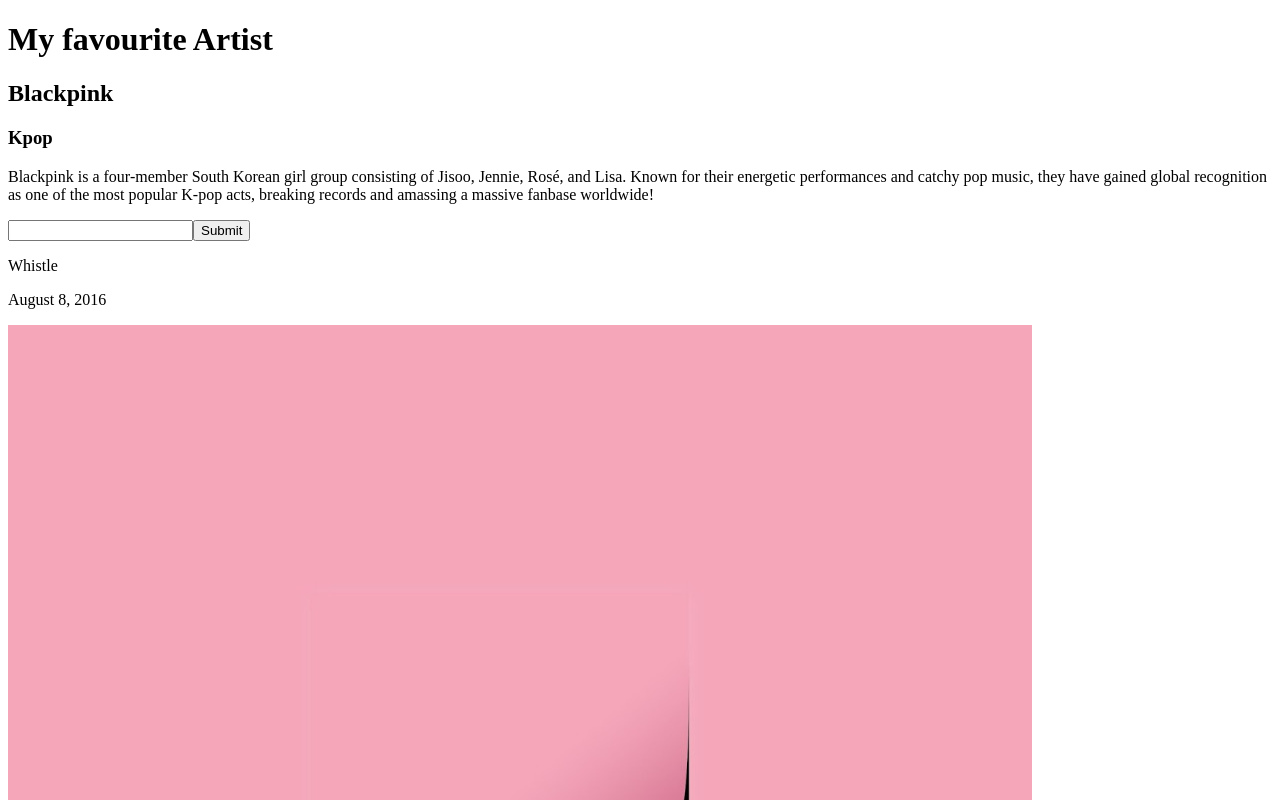
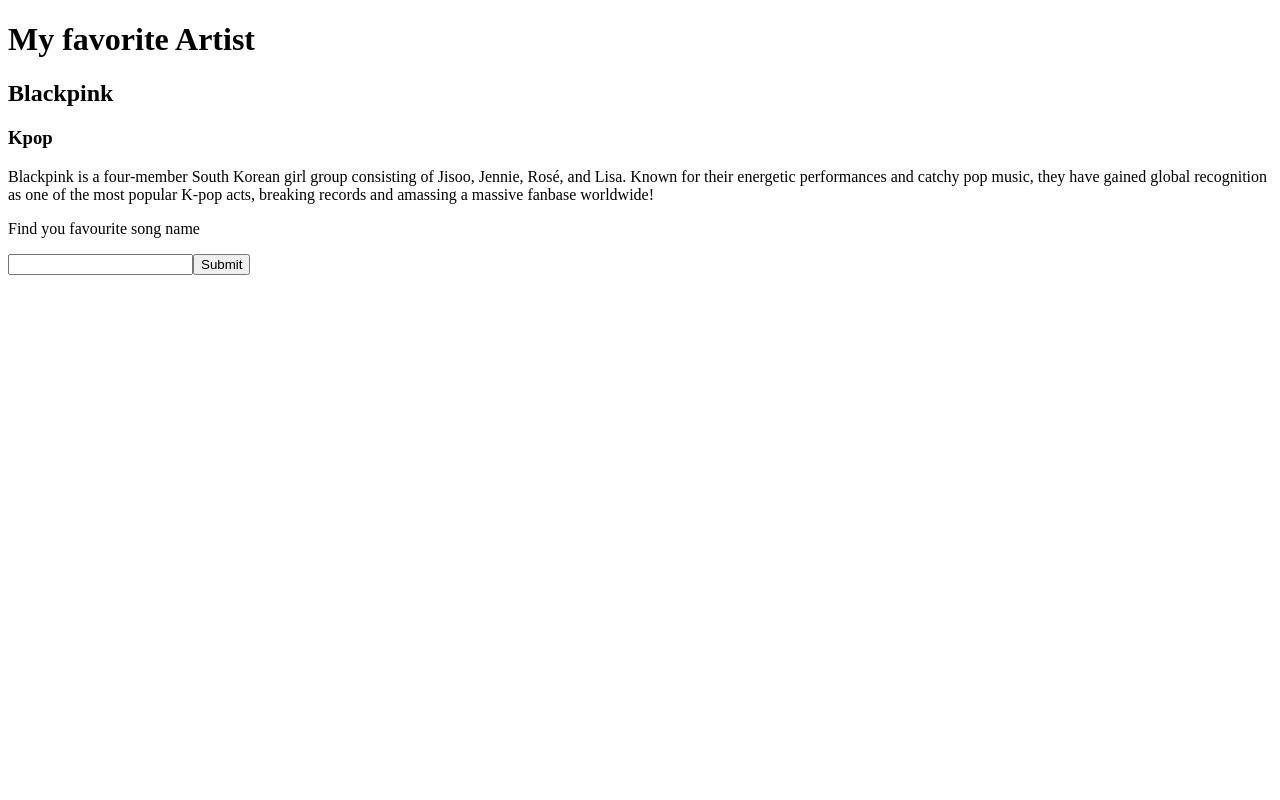
Before and after one commit to doheelee0328/react-music-app, a React (Vite) app: page / in a window 1280 px wide. Shown: the top 800 px of the page. Built offline with nearby package versions, Linux system fonts and the light colour scheme.

Commit message:
add filter method

```diff
--- a/src/App.jsx
+++ b/src/App.jsx
@@ -1,14 +1,38 @@
 import ArtistProfile from './ArtistInfo'
 import SongLists from './SongLists'
+import { songs } from './ArtistSongs'
+import { useState } from 'react'
 import Form from './Form'
 
 function App() {
+  const [filterSongs, setFilterSongs] = useState(songs)
+  const [showSongs, setShowSongs] = useState(false)
+
+  const filterHandler = (songName) => {
+    const filteredSongs = songs.filter((song) =>
+      song.name.toLowerCase().includes(songName.toLowerCase())
+    )
+    setFilterSongs(filteredSongs)
+  }
+
+  const showSongsHandlder = () => {
+    setShowSongs(true)
+  }
+
+  let error = <SongLists filterSongs={filterSongs} />
+  if (filterSongs.length === 0) {
+    error = <p>Cannot find the song name, please try again</p>
+  }
+
   return (
     <>
-      <h1>My favourite Artist</h1>
+      <h1>My favorite Artist</h1>
       <ArtistProfile />
-      <Form />
-      <SongLists />
+      <Form
+        filterHandler={filterHandler}
+        showSongsHandlder={showSongsHandlder}
+      ></Form>
+      {showSongs && error}
     </>
   )
 }
--- a/src/Form.jsx
+++ b/src/Form.jsx
@@ -1,22 +1,23 @@
 import { useState } from 'react'
+// import SongLists from './SongLists'
 
-const Form = () => {
+const Form = ({ filterHandler, showSongsHandlder }) => {
   const [text, setText] = useState('')
-  const [submit, setSubmit] = useState('')
+  // const [submit, setSubmit] = useState('')
   const inputTextHandler = (e) => {
     setText(e.target.value)
   }
   const submitHandler = (e) => {
     e.preventDefault()
-
-    setSubmit(text)
+    showSongsHandlder()
+    filterHandler(text)
     setText('')
   }
   return (
-    <form onClick={submitHandler}>
+    <form onSubmit={submitHandler}>
+      <p>Find you favourite song name</p>
       <input type='text' onChange={inputTextHandler} value={text}></input>
-      <button type='button'>Submit</button>
-      {submit}
+      <button type='submit'>Submit</button>
     </form>
   )
 }
--- a/src/SongLists.jsx
+++ b/src/SongLists.jsx
@@ -1,9 +1,8 @@
 import { useState } from 'react'
-import { songs } from './ArtistSongs'
 import HeartIcons from './icons/HeartIcons'
 import ColouredHeartIcons from './icons/ColourHeartIcons'
 
-const SongLists = () => {
+const SongLists = ({ filterSongs }) => {
   const [colourHeart, setColourHeart] = useState(false)
 
   const changeColourHandler = () => {
@@ -18,18 +17,16 @@
     likes = <ColouredHeartIcons changeColourHandler={changeColourHandler} />
   }
 
-  return (
-    <>
-      {songs.map(({ id, name, releaseDate, coverArt }) => (
+  const songLists = filterSongs.map(({ id, name, releaseDate, coverArt }) => (
     <div key={id}>
       <p>{name}</p>
       <p>{releaseDate}</p>
       <img src={coverArt} alt='songs' />
       {likes}
     </div>
-      ))}
-    </>
-  )
+  ))
+
+  return <>{songLists}</>
 }
 
 export default SongLists
```
Lines whose indentation alone changed are shown as unchanged.
